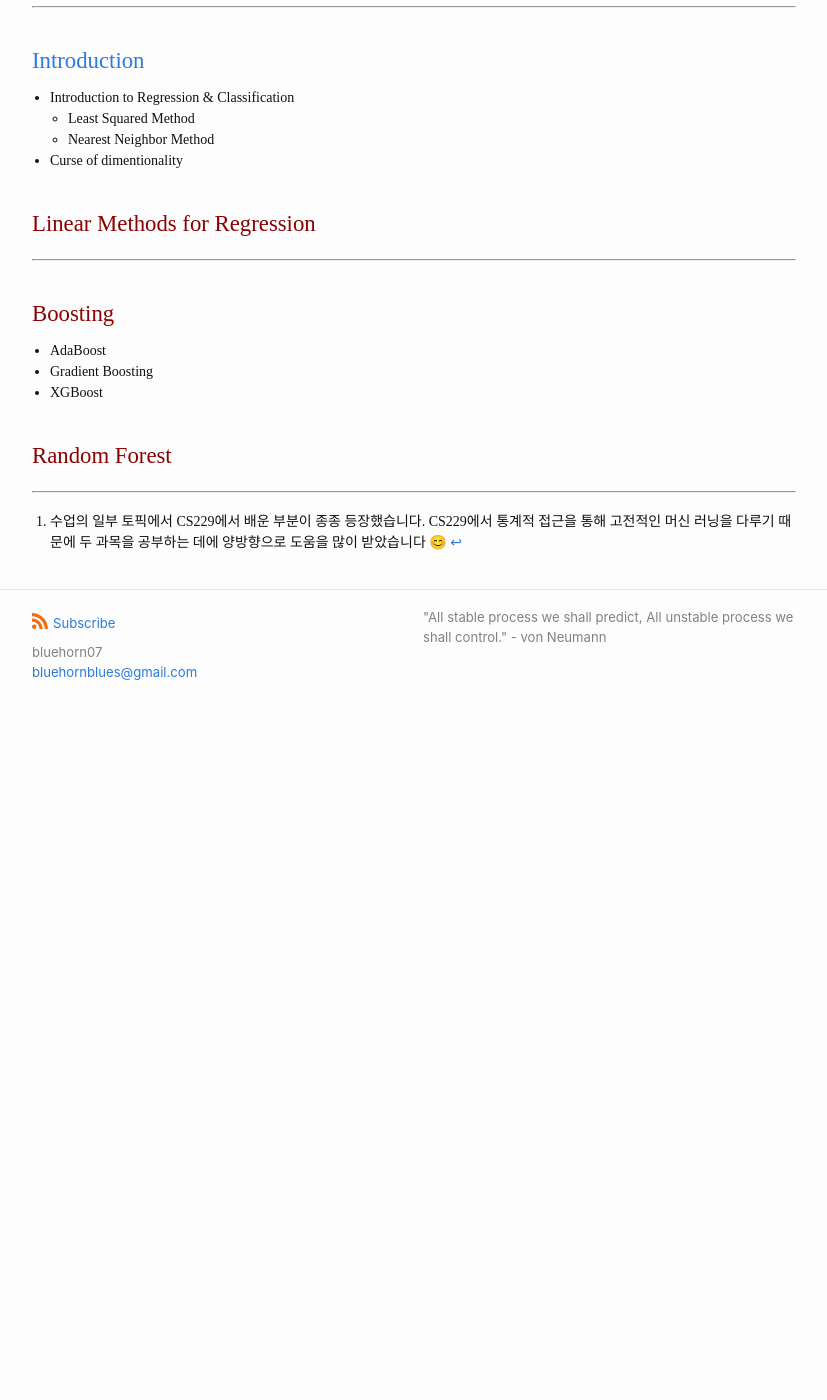
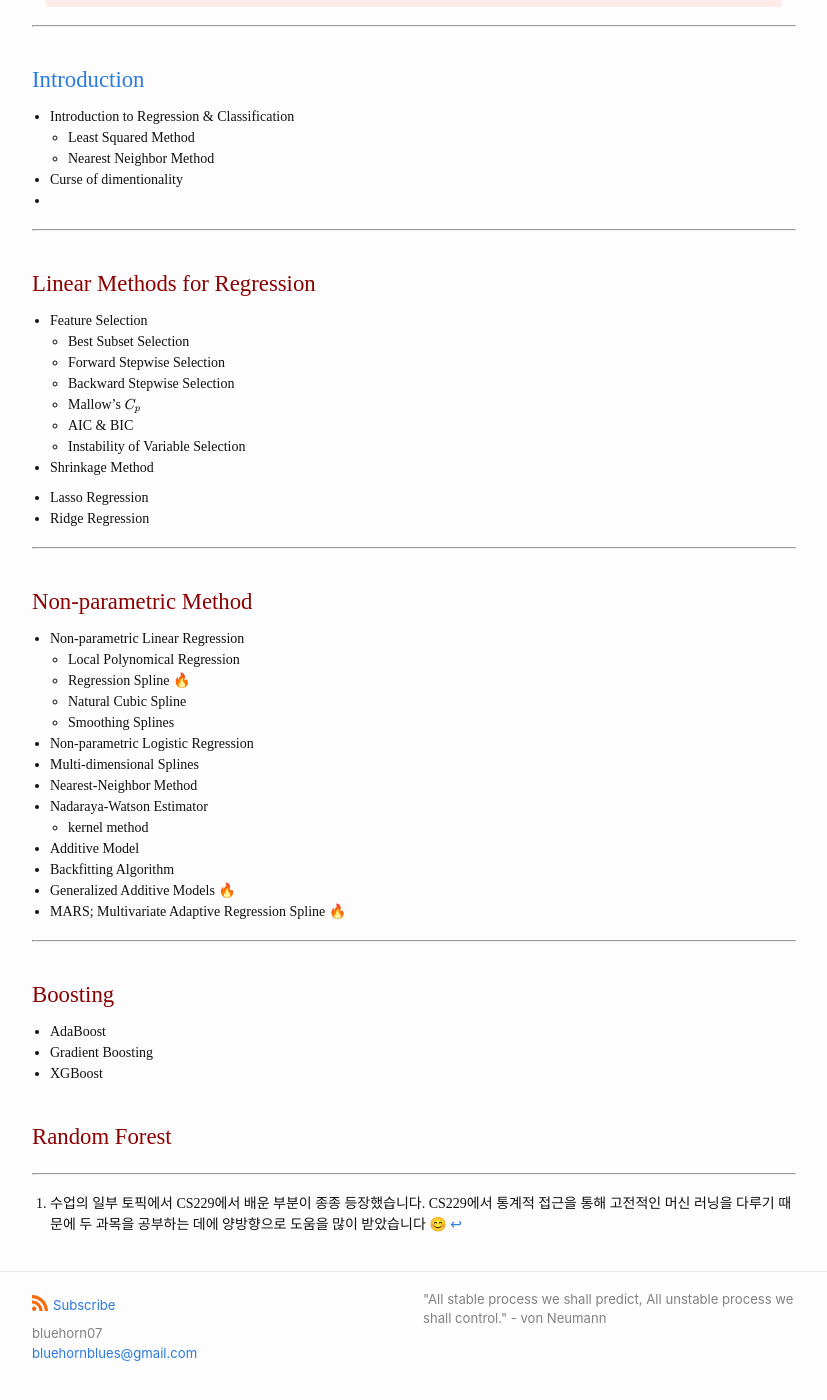
Before and after one commit to BlueHorn07/computer_science, a Jekyll site: the page built from _posts/statistical-data-mining/2021-02-24-statistical-data-mining.md, in a window 1280 px wide and 1400 px high, scrolled down 880 px. Shown: the whole window, without its empty margins (226-1053 px from the left). Built offline with Jekyll 4.4.1, drawn with Linux system fonts in a browser that asks for light colours; nearby versions of some CDN libraries; some web fonts are replaced; before the commit the page ends 1598 px from its top, so only the background shows below that.

Commit message:
update topic content

```diff
--- a/_posts/statistical-data-mining/2021-02-24-statistical-data-mining.md
+++ b/_posts/statistical-data-mining/2021-02-24-statistical-data-mining.md
@@ -39,7 +39,7 @@ hidden: true
 
 앞으로 이어지는 "통데마"의 실전을 마주하기 전에 "**반드시**" 알아야 하는 내용들입니다. 모든 내용과 수학적 표현과 추상화에 충분히 익숙해져야 합니다.
 
-<details markdown="1">
+<details markdown="1" class="statement">
 <summary>펼쳐보기</summary>
 
 #### Linear Algebra
@@ -66,9 +66,44 @@ hidden: true
   - Least Squared Method
   - Nearest Neighbor Method
 - Curse of dimentionality
-
+-
+<hr/>
 
 ### Linear Methods for Regression
+
+- Feature Selection
+  - Best Subset Selection
+  - Forward Stepwise Selection
+  - Backward Stepwise Selection
+  - Mallow's $C_p$
+  - AIC & BIC
+  - Instability of Variable Selection
+
+- Shrinkage Method
+
+- Lasso Regression
+- Ridge Regression
+
+<hr/>
+
+### Non-parametric Method
+
+- Non-parametric Linear Regression
+  - Local Polynomical Regression
+  - Regression Spline 🔥
+  - Natural Cubic Spline
+  - Smoothing Splines
+
+- Non-parametric Logistic Regression
+- Multi-dimensional Splines
+- Nearest-Neighbor Method
+- Nadaraya-Watson Estimator
+  - kernel method
+
+- Additive Model
+- Backfitting Algorithm
+- Generalized Additive Models 🔥
+- MARS; Multivariate Adaptive Regression Spline 🔥
 
 
 <hr/>
```
